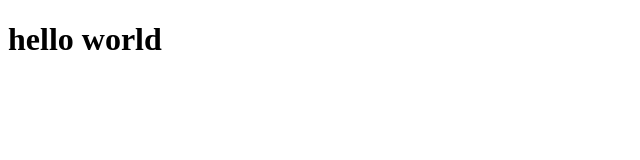
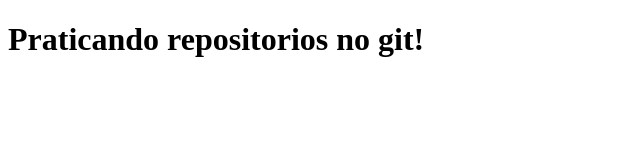
Before and after one commit to mclara-oliveirr/git-aula-1, a plain HTML site: page index.html in a window 1280 px wide. Shown: the whole page, without its empty margins (0-640 px from the left). Drawn offline with Linux system fonts and the light colour scheme.

Commit message:
uma nova versao

```diff
--- a/index.html
+++ b/index.html
@@ -6,6 +6,6 @@
     <title>GIT - aula1</title>
 </head>
 <body>
-    <h1>hello world</h1>
+    <h1>Praticando repositorios no git!</h1>
 </body>
 </html>
```
